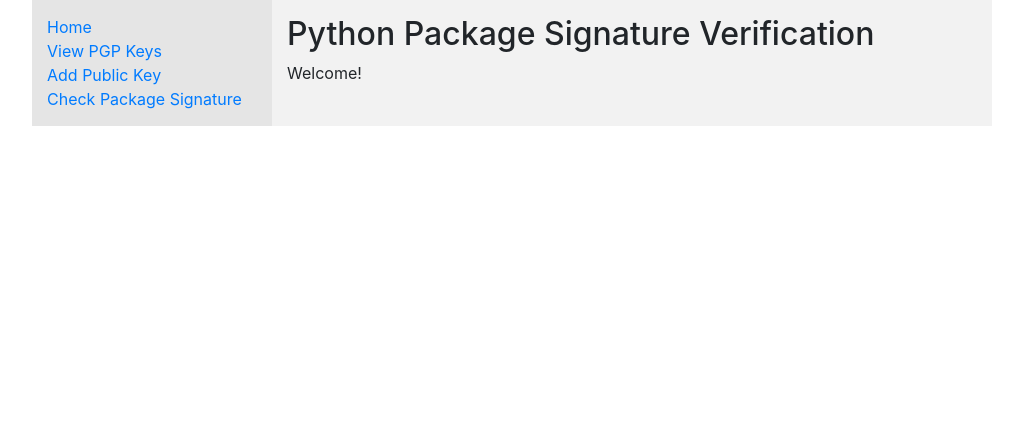
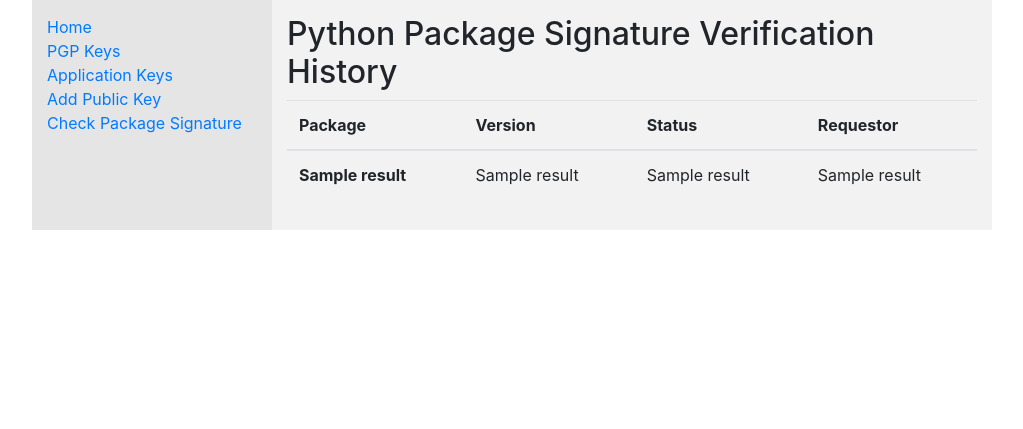
Before and after one commit to nick-hunter/Python-Package-GPG-Validation, a Flask app: template templates/index.html in a window 1280 px wide. Shown: the part 94-523 px from the top of the page, without its empty margins (128-1151 px from the left). Run offline with Flask 2, Linux system fonts and the light colour scheme; the template is opened without the code that fills it: most values are stand-ins (such as "Sample title", 1, 10 or a date in 2020); some libraries are stand-ins or nearby versions.

Commit message:
Added authenticantion and request logging

```diff
--- a/config.py
+++ b/config.py
@@ -1,7 +1,7 @@
 # config.py
 
 #Database file location
-DATABASE = 'dev.db'
+DATABASE = 'prod.db'
 
 #GNUPG home directory
 GPG_home='/Users/nick/Documents/JuniorIS/.gnupg'
--- a/server.py
+++ b/server.py
@@ -8,7 +8,9 @@ from pprint import pprint
 from verifyPackage import download
 import requests
 import json
+import time
 from config import *
+from utilities import *
 
 # Please note, this application most likely has security issues and should
 # not be assumed to be secure in its current state.
@@ -35,6 +37,7 @@ def get_db():
     db = getattr(g, '_database', None)
     if db is None:
         db = g._database = sqlite3.connect(DATABASE)
+        # g._database.set_trace_callback(print)
     return db
 
 # Global gpg getter
@@ -53,7 +56,6 @@ def login():
         password = request.form['password'].encode('utf-8')
 
         if(username != '' and password != ''):
-            #conn = sqlite3.connect('dev.db')
             c = get_db().cursor()
 
             user = (username,)
@@ -89,7 +91,11 @@ def logout():
 @app.route('/')
 def dashboard():
     if session.get('username'):
-        return render_template('index.html', username=session.get('username'))
+        conn = get_db()
+        c = conn.cursor()
+        c.execute("SELECT * FROM lookup_history ORDER BY id DESC LIMIT 10;")
+        rows = c.fetchall()
+        return render_template('index.html', username=session.get('username'), lookup_history=rows)
     else:
         return redirect(url_for('login'))
 
@@ -101,6 +107,62 @@ def keys():
             return render_template('keys.html', username=session.get('username'), keys=get_gpg().list_keys())
         else:
             return redirect(url_for('login'))
+
+@app.route('/application_keys', methods=['POST', 'GET'])
+def application_keys():
+    error = ""
+    if request.method == 'GET':
+        if session.get('username'):
+            # User should be logged in
+            user_id = session.get('user_id', None)
+            if user_id is not None:
+                c = get_db().cursor()
+                # Be careful about changing this. It affects api_keys.html
+                c.execute('SELECT applications.id, applications.name, users.display_name, users.permissions_level, users.id, applications.api_key FROM applications INNER JOIN users on applications.owner_id=users.id;')
+                rows = c.fetchall()
+            return render_template('api_keys.html', username=session.get('username'), permissions_level=session.get('permissions_level'), applications=rows, user_id=user_id)
+        else:
+            return redirect(url_for('login'))
+    if request.method == 'POST':
+        if session.get('username'):
+            user_id = session.get('user_id', None)
+            app_name = request.form.get('app_name')
+            if user_id is not None:
+                c = get_db().cursor()
+                try:
+                    c.execute('INSERT INTO applications (name, owner_id, api_key) VALUES (?, ?, ?);', (app_name, user_id, generate_api_key()))
+                    print("Inserting " + app_name)
+                    get_db().commit()
+                except sqlite3.IntegrityError as e:
+                    print("An error occurred:", e.args[0])
+                    error = "An application with that name already exists"
+
+            # Now act like a get request
+            ser_id = session.get('user_id', None)
+            if user_id is not None:
+                c = get_db().cursor()
+                # Be careful about changing this. It affects api_keys.html
+                c.execute('SELECT applications.id, applications.name, users.display_name, users.permissions_level, users.id, applications.api_key FROM applications INNER JOIN users on applications.owner_id=users.id;')
+                rows = c.fetchall()
+            return render_template('api_keys.html', username=session.get('username'), permissions_level=session.get('permissions_level'), applications=rows, user_id=user_id, error=error)
+
+@app.route('/deleteApp', methods=['POST'])
+def deleteApp():
+    if session.get('username'):
+        app_id = request.form.get('app_id')
+        user_id = session['user_id']
+        permissions_level = session['permissions_level']
+
+        c = get_db().cursor()
+        c.execute('DELETE FROM applications \
+            WHERE id IN (SELECT applications.id FROM users \
+            INNER JOIN applications ON applications.owner_id=users.id \
+            WHERE (users.permissions_level >= ? OR owner_id=?) \
+            AND applications.id=?);', (permissions_level, user_id, app_id))
+        get_db().commit()
+
+        return redirect(url_for('application_keys'))
+
 
 @app.route('/checkPackage', methods=['POST', 'GET'])
 def checkPackage():
@@ -133,6 +195,16 @@ def checkPackage():
                 error = ("Package not found")
             else:
                 error = ("Something went wrong")
+
+            if result.get('error'):
+                lookup_result = result['error']
+            else:
+                lookup_result = result.get('verified_status')
+
+            conn = get_db()
+            c = conn.cursor()
+            c.execute("INSERT INTO lookup_history (package_name, package_version, username, timestamp, result) VALUES (?,?,?,?,?)", (package_name, latest_version, session.get('username'), int(time.time()), lookup_result))
+            conn.commit()
 
             return render_template('checkPackage.html', username=session.get('username'), error=error, result=result, name=package_name)
         else:
@@ -176,40 +248,62 @@ def deleteKey():
 # /verify/<name>/<version>
 # API call to check a package
 # Version is optional and defaults to the most recent
+# X-Auth-Token should be set to an API key and is a required header
 @app.route('/api/verify/<name>', defaults={'version': None})
 @app.route('/api/verify/<name>/<version>', methods=['GET'])
 def verify(name, version):
-    # No authentication currently
-    # Current package version is checked
-    package_name = name
+    result = {}
+    if request.headers.get('X-Auth-Token'):
+        conn = get_db()
+        c = conn.cursor()
+        c.execute('SELECT * FROM applications WHERE api_key=?', (request.headers.get('X-Auth-Token'),))
+        row = c.fetchone()
 
-    r = requests.get(URL + package_name + '/json/')
+        if row is not None:
+            # Requestor information
+            app_id = row[0]
+            app_name = row[1]
 
-    result = {}
+            package_name = name
+            r = requests.get(URL + package_name + '/json/')
 
-    if(r.status_code == 200):
-        data = json.loads(r.text)
-        latest_version = data['info']['version']
+            if(r.status_code == 200):
+                data = json.loads(r.text)
+                latest_version = data['info']['version']
 
-        # If no version passed use most recent
-        if version == None:
-            version = latest_version
+                # If no version passed use most recent
+                if version == None:
+                    version = latest_version
 
-        if data['releases'].get(version) == None:
-            result['error'] = "Version not found"
+                if data['releases'].get(version) == None:
+                    result['error'] = "Version not found"
+                else:
+                    if data['releases'][version][0]['has_sig'] == True:
+                        result = download(data['releases'][version][0]['url'], version)
+                        result['version'] = version
+                        result['latest_version'] = latest_version
+                    else:
+                        result['error'] = "Package has no signature"
+
+            elif(r.status_code == 404):
+                result['error'] = "Package not found"
+            else:
+                result['error'] = "Something went wrong"
+
+            if result.get('error'):
+                lookup_result = result['error']
+            else:
+                lookup_result = result.get('verified_status')
+
+            c.execute("INSERT INTO lookup_history (package_name, package_version, app_name, timestamp, result) VALUES (?,?,?,?,?)", (package_name, version, app_name, int(time.time()), lookup_result))
+            conn.commit()
+            return json.dumps(result)
         else:
-            if data['releases'][version][0]['has_sig'] == True:
-                result = download(data['releases'][version][0]['url'], version)
-                result['version'] = version
-                result['latest_version'] = latest_version
-            else:
-                result['error'] = "Package has no signature"
-
-    elif(r.status_code == 404):
-        result['error'] = "Package not found"
+            result['error'] = "auth_error"
+            return json.dumps(result)
     else:
-        result['error'] = "Something went wrong"
-    return json.dumps(result)
+        result['error'] = "auth_error"
+        return json.dumps(result)
 
 
 if __name__ == '__main__':
--- a/static/main.css
+++ b/static/main.css
@@ -28,3 +28,9 @@ body {
 .code{
     font-family: Courier, Monaco, monospace;
 }
+
+.api-keys:disabled{
+  background-color: grey;
+  border-color: grey;
+  opacity: .15;
+}
--- a/templates/base.html
+++ b/templates/base.html
@@ -23,7 +23,8 @@
         <!--User Accounts <br>
         Applications <br>-->
         <a href="/">Home</a><br>
-        <a href="/keys">View PGP Keys</a><br>
+        <a href="/keys">PGP Keys</a><br>
+        <a href="/application_keys">Application Keys</a><br>
         <a href="/uploadKey">Add Public Key</a><br>
         <a href="/checkPackage">Check Package Signature</a><br>
       </div>
--- a/templates/index.html
+++ b/templates/index.html
@@ -1,8 +1,38 @@
 {% extends "base.html" %}
 {% block title %}Home{% endblock %}
 {% block content %}
-    <h2>Python Package Signature Verification</h2>
-    <p class="important">
-      Welcome!
-    </p>
+
+    {% if lookup_history %}
+    <h2>Python Package Signature Verification History</h2>
+    <table class="table">
+      <thead>
+        <tr>
+          <th scope="col">Package</th>
+          <th scope="col">Version</th>
+          <th scope="col">Status</th>
+          <th scope="col">Requestor</th>
+        </tr>
+      </thead>
+      <tbody>
+        {% for result in lookup_history %}
+          <tr>
+            <th scope="row">{{ result[1] }}</th>
+            <td>{{ result[2] }}</td>
+            <td>{{ result[6] }}</td>
+            <td>
+              {% if result[3] is not none %}
+                {{ result[3] }}
+              {% else %}
+                {% if result[4] is not none %}
+                  {{ result[4] }}
+                {% endif %}
+              {% endif %}
+
+            </td>
+          </tr>
+        {% endfor %}
+
+      </tbody>
+    </table>
+    {% endif %}
 {% endblock %}
```
Also changed, not shown: create_admin.py (+24 -11 lines), templates/checkPackage.html (+9 -4 lines).
